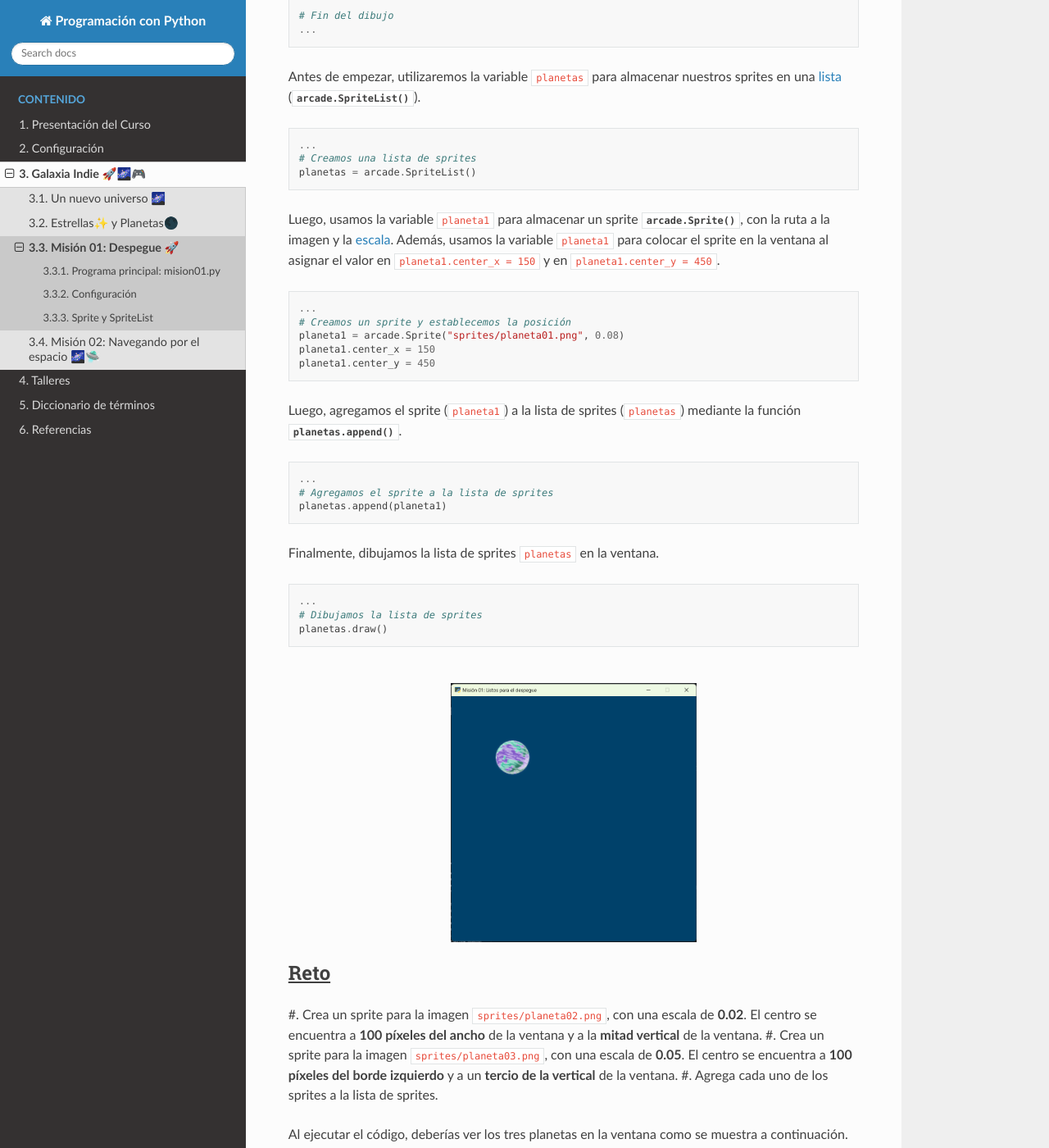
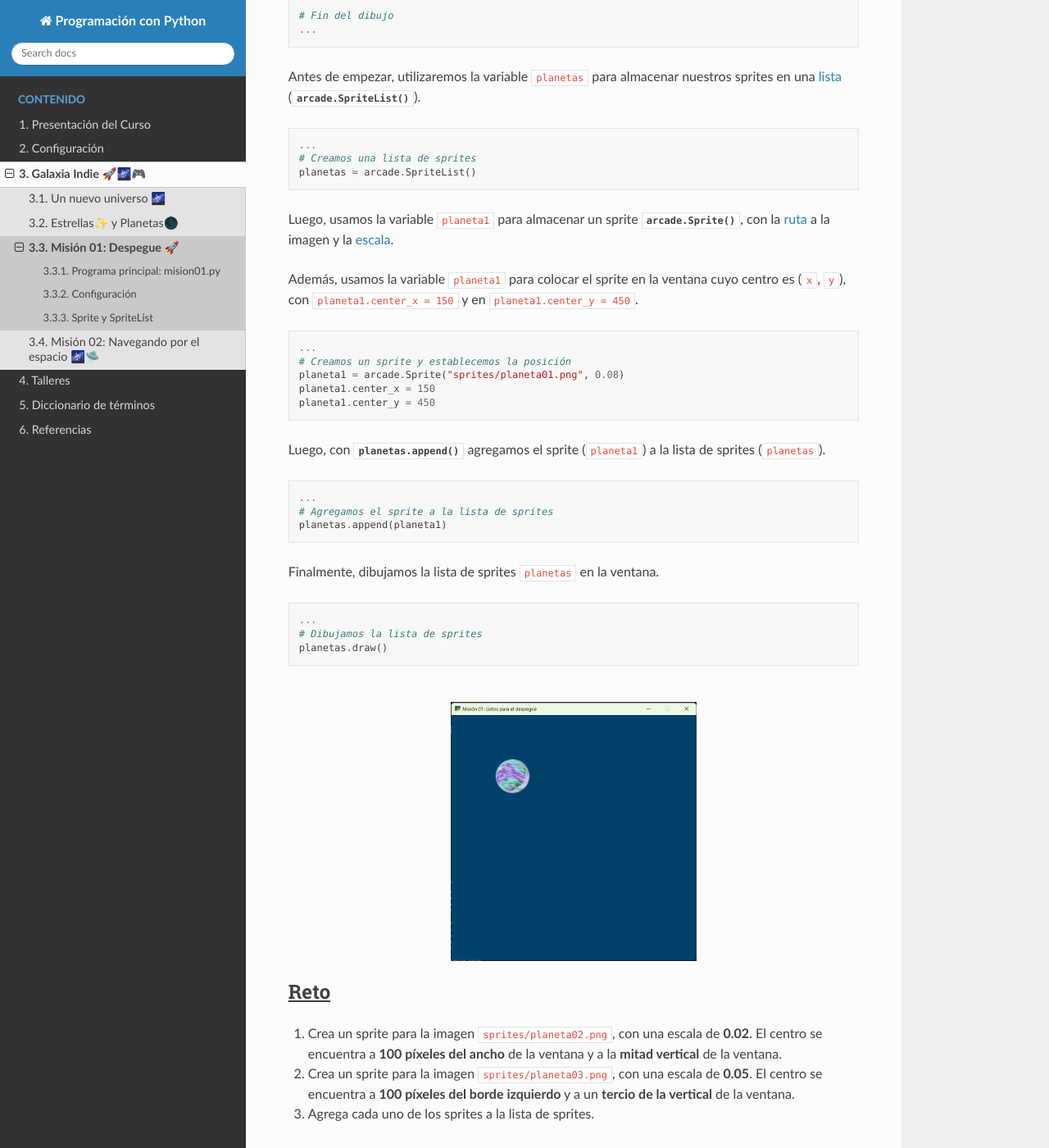
Before and after one commit to aavendan/programacion-python, a Sphinx documentation site: the page built from docs/source/sesiones/sesion03.rst, in a window 1280 px wide and 1400 px high, scrolled down 2658 px. Shown: the whole window at 82% size. Built offline with Sphinx 7.4.7 and the Read the Docs theme 3.1.0, drawn with Linux system fonts in a browser that asks for light colours.

Commit message:
formatting

```diff
--- a/docs/source/diccionario.rst
+++ b/docs/source/diccionario.rst
@@ -60,3 +60,6 @@ Diccionario de términos
 
     escala
         Un valor que se utiliza para aumentar o disminuir el tamaño.
+
+    ruta
+        La ubicación de un archivo en el sistema de archivos.
--- a/docs/source/sesiones/sesion03.rst
+++ b/docs/source/sesiones/sesion03.rst
@@ -129,9 +129,11 @@ para almacenar nuestros sprites en una :term:`lista`
 
 
 Luego, usamos la variable ``planeta1``
-para almacenar un sprite :py:func:`arcade.Sprite()`, con la ruta a la imagen y
-la :term:`escala`. Además, usamos la variable ``planeta1`` para
-colocar el sprite en la ventana al asignar el valor en
+para almacenar un sprite :py:func:`arcade.Sprite()`,
+con la :term:`ruta` a la imagen y la :term:`escala`.
+
+Además, usamos la variable ``planeta1`` para
+colocar el sprite en la ventana cuyo centro es (``x``, ``y``), con
 ``planeta1.center_x = 150`` y en ``planeta1.center_y = 450``.
 
 .. code-block:: python
@@ -142,8 +144,8 @@ colocar el sprite en la ventana al asignar el valor en
     planeta1.center_x = 150
     planeta1.center_y = 450
 
-Luego, agregamos el sprite (``planeta1``) a la lista de sprites (``planetas``)
-mediante la función :py:func:`planetas.append()`.
+Luego, con :py:func:`planetas.append()` agregamos el sprite
+(``planeta1``) a la lista de sprites (``planetas``).
 
 .. code-block:: python
 
@@ -170,12 +172,8 @@ Finalmente, dibujamos la lista de sprites ``planetas`` en la ventana.
   :heading-level: 2
   :class: mi-clase-css
 
-#. Crea un sprite para la imagen ``sprites/planeta02.png``, con una escala
-de **0.02**. El centro se encuentra a **100 píxeles del ancho** de la ventana
-y a la **mitad vertical** de la ventana.
-#. Crea un sprite para la imagen ``sprites/planeta03.png``, con una escala
-de **0.05**. El centro se encuentra a **100 píxeles del borde izquierdo** y a
-un **tercio de la vertical** de la ventana.
+#. Crea un sprite para la imagen ``sprites/planeta02.png``, con una escala de **0.02**. El centro se encuentra a **100 píxeles del ancho** de la ventana y a la **mitad vertical** de la ventana.
+#. Crea un sprite para la imagen ``sprites/planeta03.png``, con una escala de **0.05**. El centro se encuentra a **100 píxeles del borde izquierdo** y a un **tercio de la vertical** de la ventana.
 #. Agrega cada uno de los sprites a la lista de sprites.
 
 Al ejecutar el código, deberías ver los tres planetas en la ventana como
```
